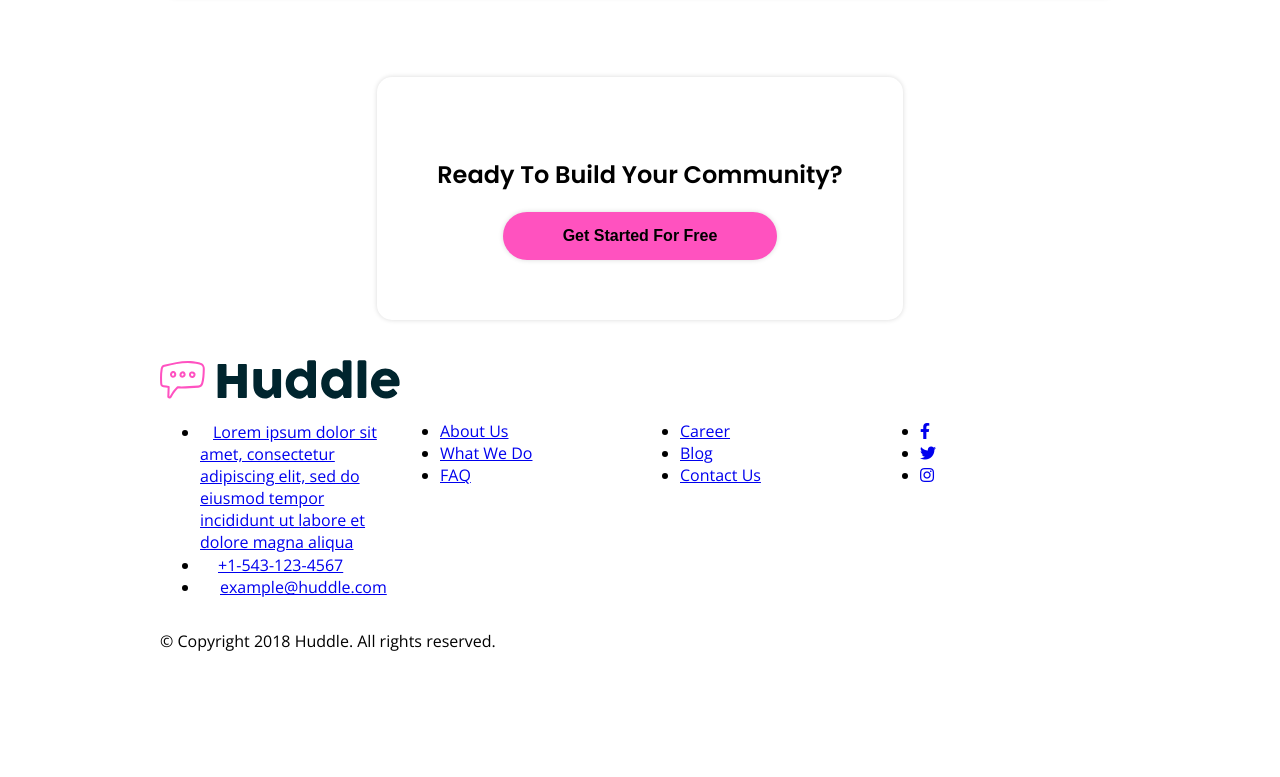
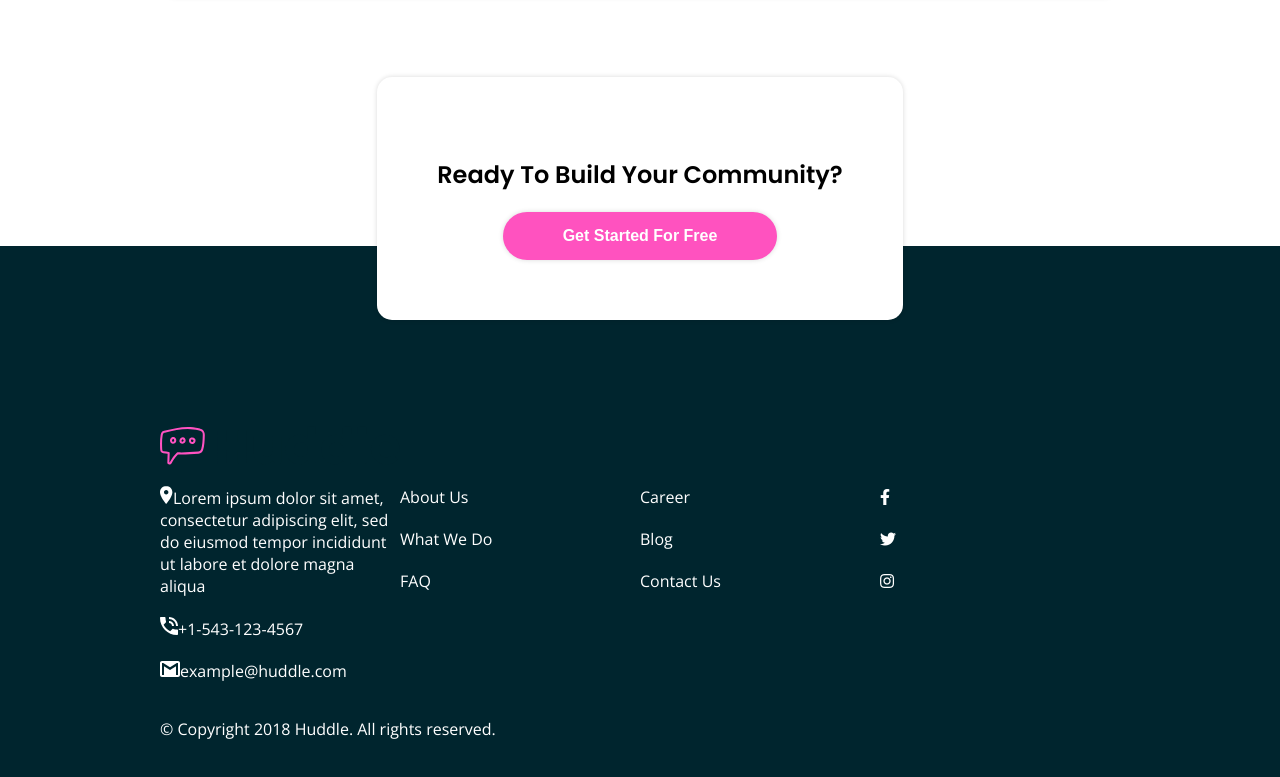
Before and after one commit to adriansmuresan/Huddle-Page, a plain HTML site: page index.html in a window 1280 px wide. Shown: the part 1791-2568 px from the top of the page. Before the commit the page ends 2459 px from the top, so only its background shows below. Drawn offline with nearby package versions, Linux system fonts and the light colour scheme.

Commit message:
Adds styles for the footer, middle box

```diff
--- a/style.css
+++ b/style.css
@@ -13,6 +13,10 @@ body {
 
 h1, h2 {
   font-family: 'Poppins', sans-serif;
+}
+
+p {
+  color: hsl(208, 11%, 55%);
 }
 
 .container {
@@ -42,6 +46,10 @@ header {
   display: flex;
 }
 
+.align-start {
+  align-items: flex-start;
+}
+
 .flex > div {
   flex: 1;
   align-items: center;
@@ -68,11 +76,16 @@ nav {
   background-color: hsl(322, 100%, 66%);
 }
 
+.btn-big {
+  color: #fff;
+}
+
 .box {
   box-shadow: 0 0 5px rgba(0, 0, 0, 0.15);
   border-radius: 15px;
   margin: 40px 0;
   padding: 60px;
+  background-color: #fff;
 }
 
 .box img {
@@ -81,4 +94,31 @@ nav {
 
 .small-box {
   display: inline-block;
+  margin-bottom: -50%;
+  position: relative;
+  z-index: 1;
 }
+
+footer {
+  background-color: hsl(192, 100%, 9%);
+  color: #fff;
+  padding: 180px 0 60px;
+}
+
+footer * {
+  color: #fff;
+}
+
+footer ul {
+  list-style: none;
+  padding: 0;
+}
+
+footer ul li {
+  margin-bottom: 20px;
+}
+
+footer ul li a {
+  text-decoration: none;
+  margin-bottom: 20px;
+}
```
